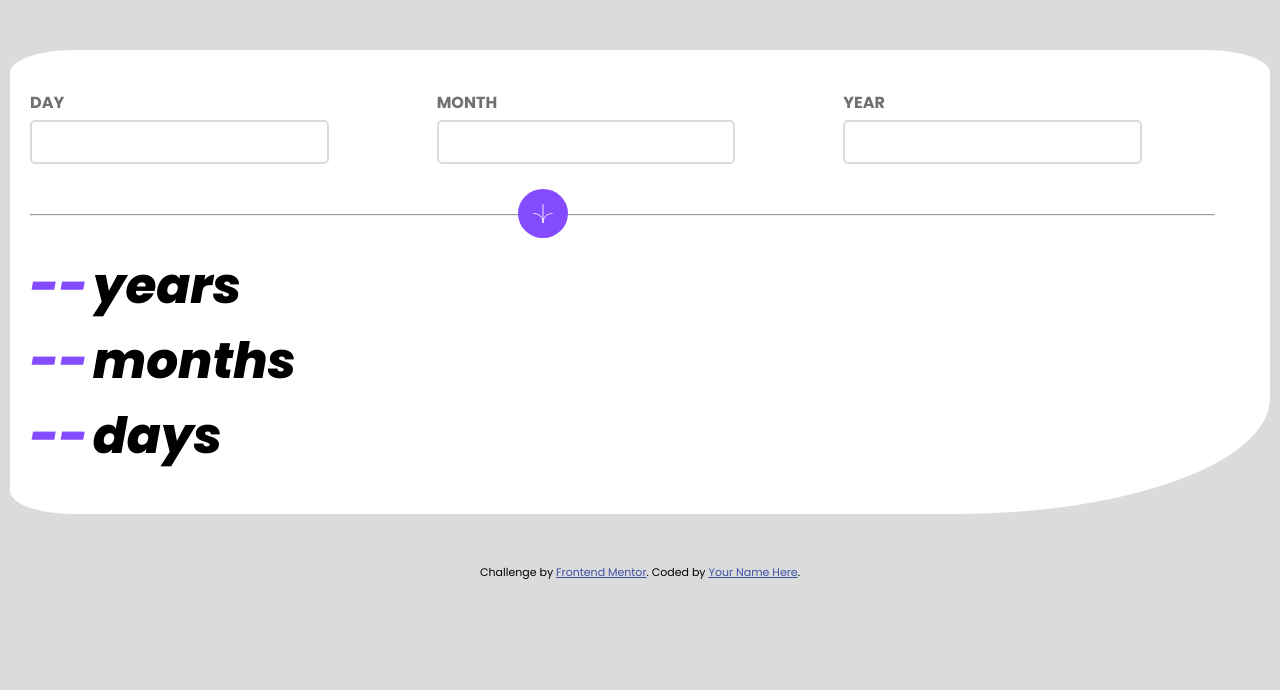
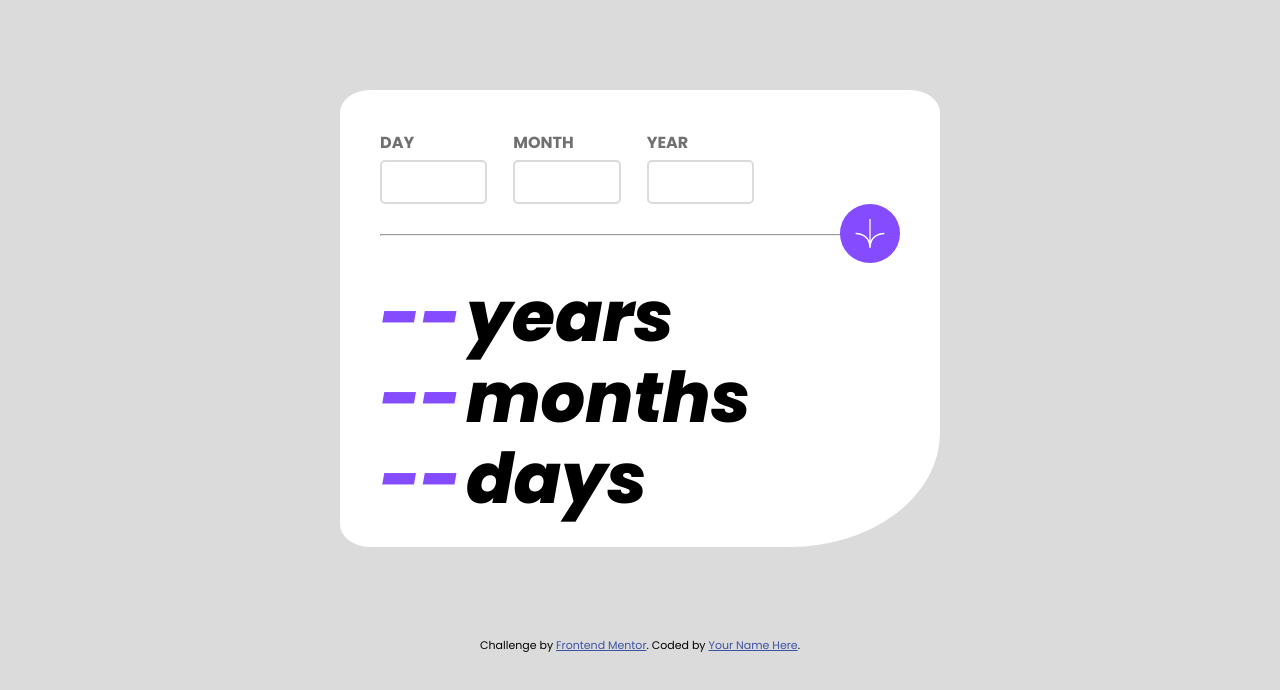
Before and after one commit to Samuellekpor/age-calculator-app, a website: page index.html in a window 1280 px wide. Drawn offline with Linux system fonts and the light colour scheme.

Commit message:
Add desktop design

```diff
--- a/style.css
+++ b/style.css
@@ -89,7 +89,7 @@
     position: absolute;
     width: 97%;
     margin: 25px 0;
-    background: hsl(0, 1%, 44%);;
+    background: hsl(0, 1%, 62%);
   }
 
   .icon-arrow {
@@ -112,7 +112,7 @@
   .cont {
     display: flex;
     font-size: 50px;
-    font-family: Poppins-ExtraBoldItalic;
+    font-family: Poppins-ExtraBoldItalic, sans-serif;
   }
 
   .num {
@@ -120,5 +120,36 @@
     margin-right: 5px;
   }
 
+@media (min-width: 768px) {
+  .big-container {
+    width: 520px;
+    margin: 90px auto;
+    padding: 40px 40px;
+  }
+
+  .form {
+    margin: 0 120px 0 0;
+  }
+
+  .separator {
+    margin-top: 0;
+  }
+
+  hr {
+    margin: 30px 0;
+  }
+
+  .icon-arrow {
+    right: 0;
+    margin-right: 0;
+    width: 30px;
+  }
+
+  .cont {
+    font-size: 70px;
+    margin-bottom: -25px;
+  }
+}
+
   .attribution { font-size: 11px; text-align: center; }
   .attribution a { color: hsl(228, 45%, 44%); }
```
